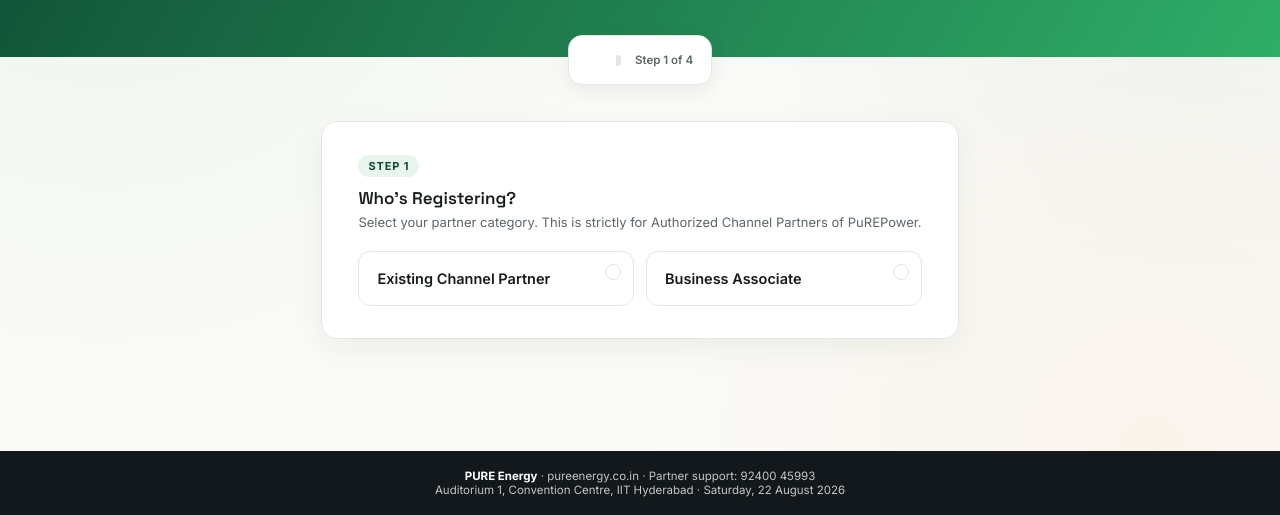
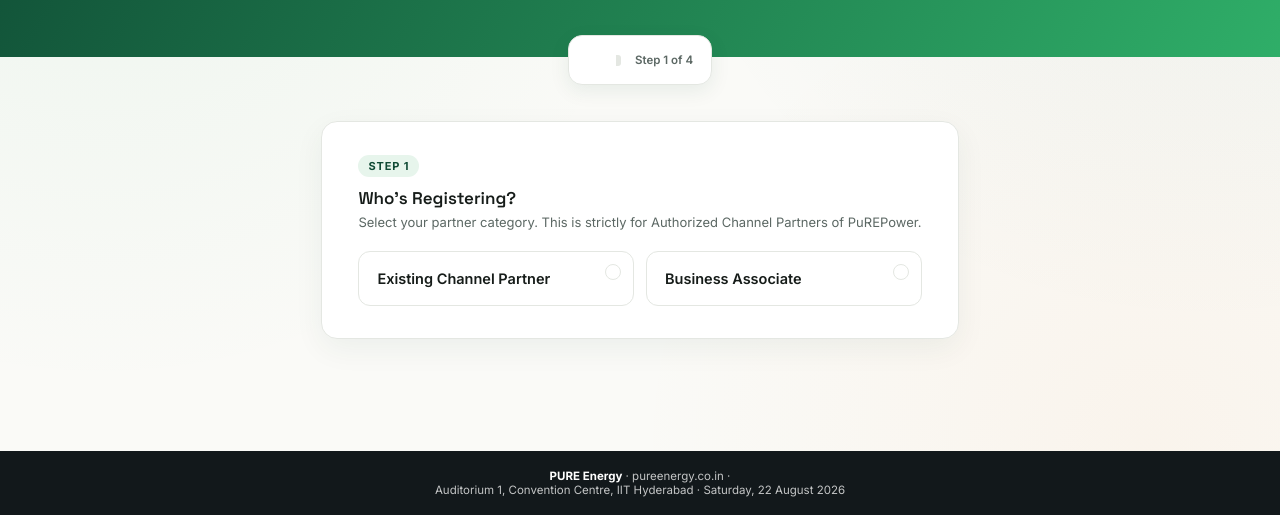
Before and after one commit to purenergyindia/purepower-registration-form, a plain HTML site: page index.html in a window 1280 px wide. Shown: the part 285-800 px from the top of the page. Drawn offline with Linux system fonts and the light colour scheme.

Commit message:
Update index.html

```diff
--- a/index.html
+++ b/index.html
@@ -496,7 +496,7 @@
 </div>
 
 <footer>
-  <b>PURE Energy</b> · pureenergy.co.in · Partner support: 92400 45993<br>
+  <b>PURE Energy</b> · pureenergy.co.in · <br>
   Auditorium 1, Convention Centre, IIT Hyderabad · Saturday, 22 August 2026
 </footer>
 
```
